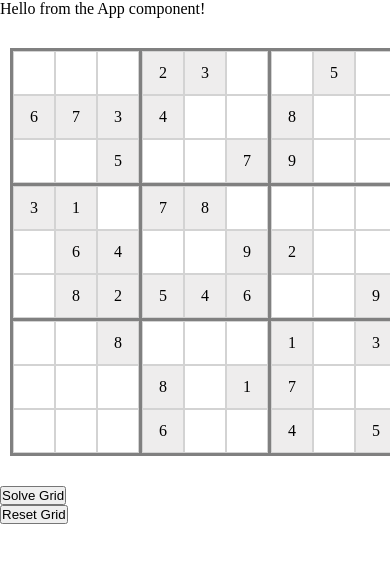
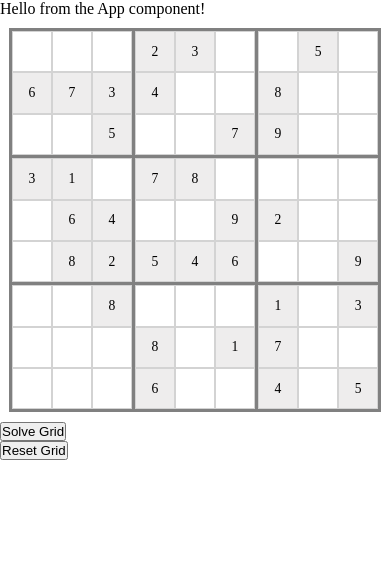
Before and after one commit to shreshtab/sudoku-solver, a React (Create React App) app in the folder sudoku/: page / in a window 390 px wide. Shown: the top 562 px of the page. Built offline with nearby package versions, Linux system fonts and the light colour scheme.

Commit message:
Responsive grid styling

```diff
--- a/sudoku/src/App.css
+++ b/sudoku/src/App.css
@@ -6,54 +6,49 @@
 
 .container {
   max-width: 700px;
-  min-width: 270px;
+  min-width: 200px;
   margin: 0 auto;
-  padding: 0 10px;
 }
 
 table {
-  margin: 30px 0;
-  width: 70%;
+  margin: 10px auto;
+  /* width: 70%; */
   border: 3px solid gray;
   border-collapse: collapse;
 }
 
 .cell {
   border: 1px solid lightgray;
-  padding: 12px 16px;
+  padding-top: max(min(3vw, 1.05rem), 0.3em);
+  padding-bottom: max(min(3vw, 1.05rem), 0.3em);
+  padding-left: max(min(4vw, 1.4rem), 0.4em);
+  padding-right: max(min(4vw, 1.4rem), 0.4em);
   text-align: center;
   color: black;
+  font-size: max(min(3.5vw, 1.4rem), 0.4em);
   background: rgb(238, 237, 237);
 }
 
 .cell.pendingsolve {
   border: 1px solid lightgray;
-  padding: 12px 16px;
-  text-align: center;
   color: white;
   background: rgb(255, 255, 255);
 }
 
 .cell.solving {
   border: 1px solid lightgray;
-  padding: 12px 16px;
-  text-align: center;
   color: rgb(0, 0, 0);
   background: rgb(248, 222, 188);
 }
 
 .cell.solved {
   border: 1px solid lightgray;
-  padding: 12px 16px;
-  text-align: center;
   color: rgb(2, 73, 2);
   background: rgb(207, 255, 207);
 }
 
 .cell.current {
   border: 1px solid rgb(0, 0, 0);
-  padding: 12px 16px;
-  text-align: center;
   background: rgb(252, 206, 147);
 }
 
```
